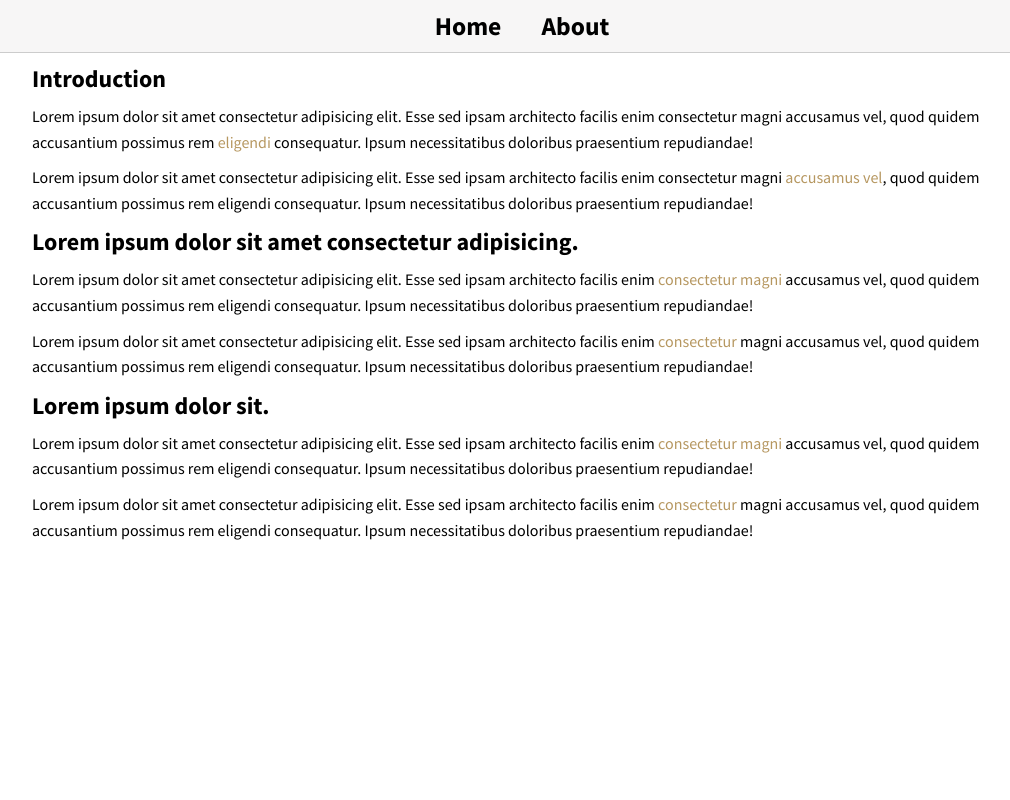
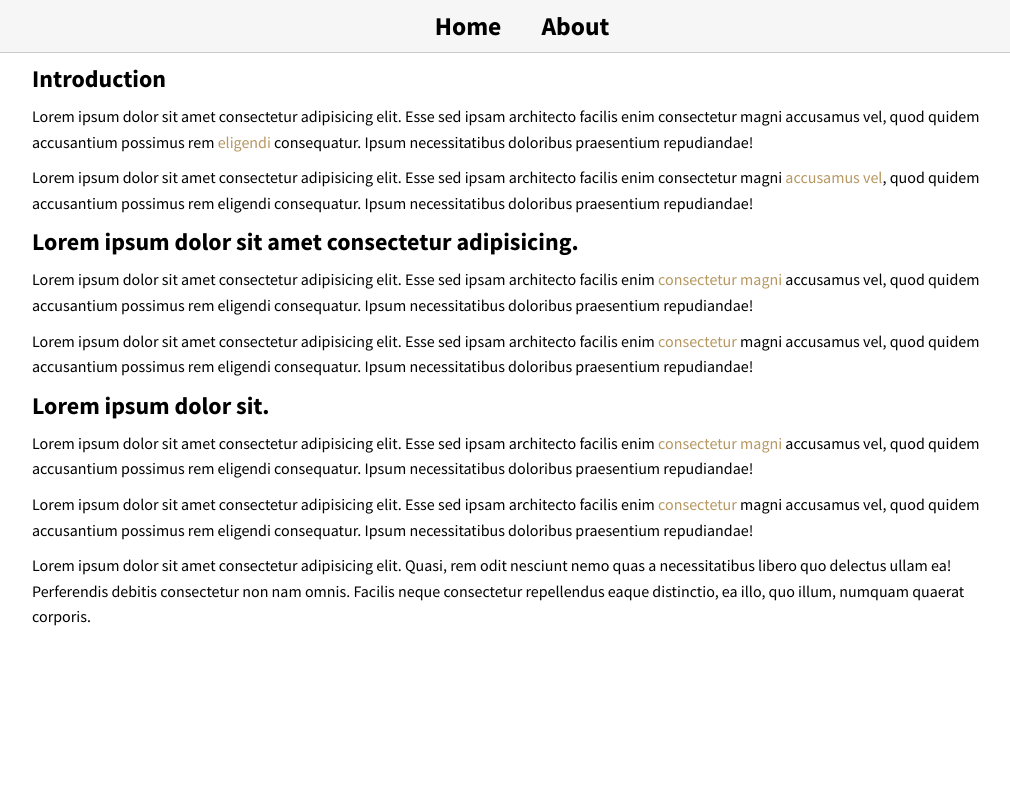
Before and after one commit to Jeevaf22/laptop, a React (Create React App) app: page /about in a window 1280 px wide. Shown: the top 800 px of the page, without its empty margins (118-1128 px from the left). Built offline with nearby package versions, Linux system fonts and the light colour scheme.

Commit message:
fakestore API implemented

```diff
--- a/src/About.js
+++ b/src/About.js
@@ -40,6 +40,13 @@ const About = () => {
         quod quidem accusantium possimus rem eligendi consequatur. Ipsum
         necessitatibus doloribus praesentium repudiandae!
       </p>
+      <p>
+        Lorem ipsum dolor sit amet consectetur adipisicing elit. Quasi, rem odit
+        nesciunt nemo quas a necessitatibus libero quo delectus ullam ea!
+        Perferendis debitis consectetur non nam omnis. Facilis neque consectetur
+        repellendus eaque distinctio, ea illo, quo illum, numquam quaerat
+        corporis.
+      </p>
     </div>
   );
 };
--- a/src/Container.js
+++ b/src/Container.js
@@ -37,7 +37,7 @@ const Container = ({ products }) => {
             >
               <div className="product-card">
                 <div className="product-image">
-                  <img src={product.img} alt="laptop" />
+                  <img src={product.image} alt="laptop" />
                 </div>
                 <h3 className="title">{product.title}</h3>
                 <p className="description">{product.description}</p>
--- a/src/Product.js
+++ b/src/Product.js
@@ -2,7 +2,9 @@ import useFetch from "./useFetch";
 import Container from "./Container";
 
 const Product = () => {
-  const { data: products, error } = useFetch("http://localhost:8000/products");
+  const { data: products, error } = useFetch(
+    "https://fakestoreapi.com/products"
+  );
 
   return (
     <div className="container">
--- a/src/ProductDetail.js
+++ b/src/ProductDetail.js
@@ -3,7 +3,7 @@ import useFetch from "./useFetch";
 
 const ProductDetail = () => {
   const { id } = useParams();
-  const { data: product } = useFetch("http://localhost:8000/products/" + id);
+  const { data: product } = useFetch("https://fakestoreapi.com/products/" + id);
   const navigate = useNavigate();
   return (
     <div className="productdetail">
@@ -13,7 +13,7 @@ const ProductDetail = () => {
           <p className="desc">{product.description}</p>
           <h3 className="price">Pirce: {product.price}</h3>
           <div className="product-picture">
-            <img src={product.img} alt="laptop" />
+            <img src={product.image} alt="laptop" />
           </div>
           <h4 className="h1">Lorem, ipsum dolor.</h4>
           <p>
```
